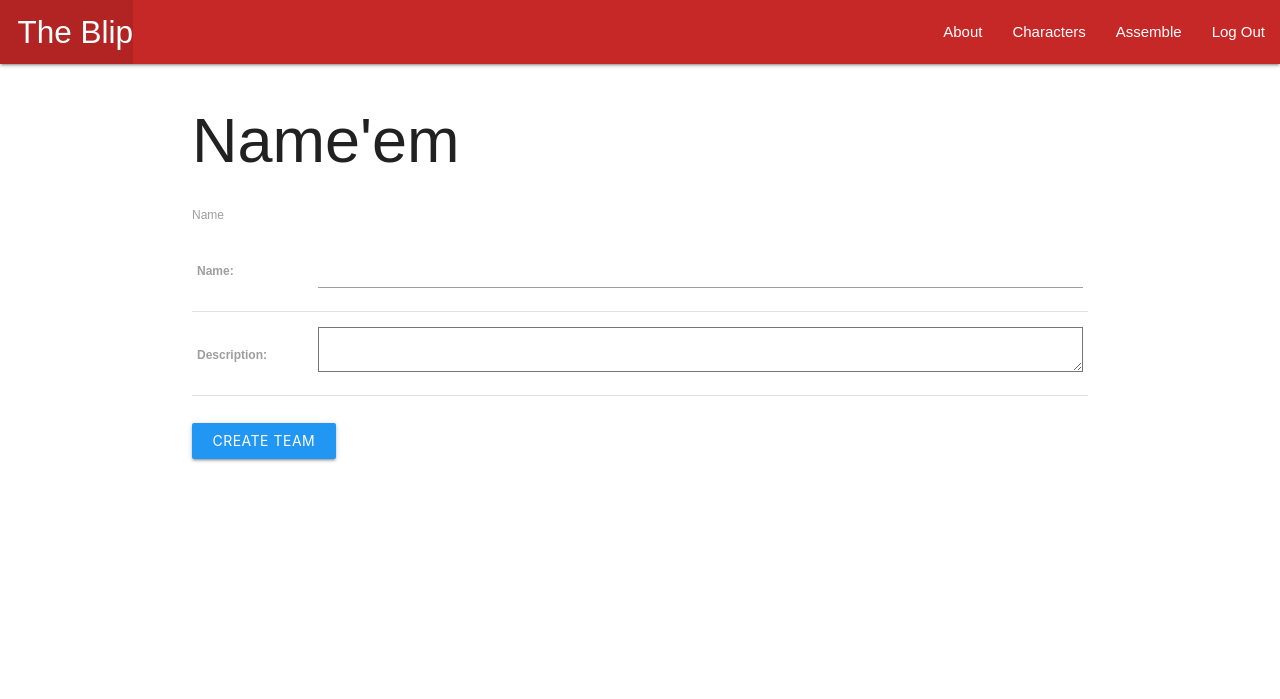
After one commit to foobar-undefined/the_blip, a Django app: page /teams/create/ in a window 1280 px wide. The commit adds this page. Shown: the top 699 px of the page. Run offline with Django 4.2, Linux system fonts and the light colour scheme; the visitor is signed in with stand-in values (Sample User, id 1); some web fonts are replaced.

Commit message:
wip: user can add a team with a name and description

```diff
--- a/main_app/models.py
+++ b/main_app/models.py
@@ -8,18 +8,17 @@ class Character(models.Model):
     name= models.CharField(max_length=100)
     description = models.TextField()
     thumbnail = models.TextField()
-    teams=models.ManyToManyField('Team', blank=True)
-    user = models.ForeignKey(User, on_delete=models.CASCADE)
 
     def __str__(self):
         return self.name
 
     def get_absolute_url(self):
-        return reverse('detail', kwargs={'char_id':self.character_id})
+        return reverse('characters_detail', kwargs={'pk':self.character_id})
 
 class Team(models.Model):
     name = models.CharField(max_length=50)
     characters = models.ManyToManyField(Character)
+    description = models.TextField()
     user = models.ForeignKey(User, on_delete=models.CASCADE)
 
     def __str__(self):
--- a/main_app/templates/base.html
+++ b/main_app/templates/base.html
@@ -22,7 +22,7 @@
           <li><a href="{% url 'about' %}">About</a></li>
           <li><a href="{% url 'characters' %}">Characters</a></li>
           {% if user.is_authenticated %}
-            <li><a href="{% url 'team'%}">Assemble Team</a></li>
+            <li><a href="{% url 'team'%}">Assemble</a></li>
             <li><a href="{% url 'logout'%}">Log Out</a></li>
           {% else %}
             <li><a href="{% url 'signup' %}">Sign Up</a></li>
--- a/main_app/templates/characters/characters.html
+++ b/main_app/templates/characters/characters.html
@@ -11,7 +11,7 @@
       {% for char in searched_characters %}
       <div class="col s12 m6 l3">
         <div class="card">
-          <a href="{%url 'details' char.id %}">
+          <a href="{%url 'characters_details' char.id %}">
           <div class="card-content">
             <span class="card-title">{{ char.name }} </span>
             <img src= '{{ char.thumbnail.path}}.{{ char.thumbnail.extension}}'  width="250" height="250">
--- a/main_app/templates/characters/details.html
+++ b/main_app/templates/characters/characters_details.html
@@ -8,7 +8,7 @@
   </div>
   {% if not is_in_team %}
     <!-- Add to Team Form -->
-    <form method="post" action="{% url 'details' character_id=char.character_id %}">
+    <form method="post" action="{% url 'characters_details' character_id=char.character_id %}">
       {% csrf_token %}
       <button type="submit" class="btn btn-primary">Add to Team</button>
     </form>
--- /dev/null
+++ b/main_app/templates/main_app/team_form.html
@@ -0,0 +1,26 @@
+{% extends 'base.html' %}
+{% block content %}
+
+{% if object %}
+    <h1 class="hero-card">Edit Team <h1>
+{% else %}
+    <h1 class="team-create"> Name'em</h1>
+{% endif %}
+
+<div class="assemble-container">
+    <label>Name </label>
+    <form method="POST" action="" autocomplete="off">
+        {% csrf_token %}
+        <table>
+        {{ form.as_table }}
+        </table>
+        <br>
+        <div class="assemble-name">
+            <input class="btn blue" type="submit" value="{% if object %} Update Team {% else %} Create Team {% endif %}">
+        </div>
+    </form>
+</div>
+
+
+
+{% endblock %}
--- a/main_app/templates/teams/team.html
+++ b/main_app/templates/teams/team.html
@@ -1,6 +1,9 @@
 {% extends 'base.html' %}
 {% block content %}
+
 <h1>Assemble your team </h1>
+<a href="{% url 'teams_create' %}">Assemble a Team</a></li>
+
 {% for el in team %}
 <div class="col s12 m6 l3">
   <div class="card">
--- a/main_app/urls.py
+++ b/main_app/urls.py
@@ -6,10 +6,12 @@ urlpatterns = [
         path('about/', views.about, name= 'about' ),
         path('characters/', views.display_char, name='characters'),
         path('search/', views.search_characters, name='search_characters'),
-        path('characters/<int:character_id>/', views.character_details, name='details'),
+        path('characters/<int:character_id>/', views.character_details, name='characters_details'),
         path('add_to_teams/<int:character_id>/<int:team_id>/', views.add_to_team, name='add_to_team'),
-        path('teams/team', views.team_index, name='team'),
+        path('teams/', views.team_index, name='team'),
         path('teams/<int:team_id>/', views.team_detail, name='team_detail'),
+        path('teams/create/', views.TeamCreate.as_view(), name='teams_create'),
+        path('teams/<int:team_id>/assoc_char/<int:character_id>', views.assoc_char, name='assoc_char'),
         path('teams/<int:team_id>/unassoc_char/<int:character_id>', views.unassoc_char, name='unassoc_char'),
         path('accounts/signup/', views.signup, name='signup'),
 
--- a/main_app/views.py
+++ b/main_app/views.py
@@ -1,3 +1,5 @@
+from django.forms.models import BaseModelForm
+from django.http import HttpResponse
 from django.views.generic.edit import CreateView,UpdateView, DeleteView
 from django.views.generic import ListView, DetailView
 from django.shortcuts import render, redirect
@@ -49,39 +51,58 @@ def character_details(request, character_id):
     user = request.user
 
     try:
-        character = Character.objects.get(character_id=character_data['id'], user=user)
+        character = Character.objects.get(character_id=character_data['id'])
     except Character.DoesNotExist:
         character = Character(
             character_id=character_data['id'],
             name=character_data['name'],
             description=character_data['description'] or '',
-            thumbnail=thumbnail_url,
-            user=user  # Associate the character with the user
+            thumbnail=thumbnail_url
         )
         character.save()
 
-    return render(request, 'characters/details.html', {
+    return render(request, 'characters/characters_details.html', {
     'char': character,
     'comics': comics
     })
 
 def team_index(request):
-    team = Team.objects.all()
-    return render(request, 'teams/team.html', {'team': team})
+    teams = Team.objects.filter(user=request.user)
+    return render(request, 'teams/team.html', {'team': teams})
 
 def team_detail(request, team_id):
     team = Team.objects.get(id=team_id)
     characters = team.characters.all()
-    print(characters)
+    # no_characters = Character.objects.exclude(id_in=characters)
     return render(request, 'teams/team_detail.html', {'team': team, 'characters': characters})
 
+# def add_to_team(request, character_id, team_id):
+#     character = get_object_or_404(Character, character_id = character_id)
+#     team = get_object_or_404(Team, id=team_id)
+#     if character not in team.characters.all():
+#         team.characters.add(characters)
+
+
+    # return redirect('team', team_id=team.id)
+
 def add_to_team(request, character_id, team_id):
-    character = get_object_or_404(Character, character_id = character_id)
-    team = get_object_or_404(Team, id=team_id)
+    team = Team.objects.get(id = team_id)
+    character = Character.objects.get(id=character_id)
     if character not in team.characters.all():
         team.characters.add(characters)
+    return redirect('team', team_id=team.id)
 
-    return redirect('team', team_id=team.id)
+def assoc_char(request, team_id, character_id):
+    team = Team.objects.get(id=team_id)
+    character = Character.objects.get(id=character_id)
+    team.characters.add(character)
+    return redirect('team_detail', team_id=team_id)
+
+def unassoc_char(request, team_id, character_id):
+    team = Team.objects.get(id = team_id)
+    character = Character.objects.get(id=character_id)
+    team.characters.remove(character)
+    return redirect('team_detail', team_id=team_id)
 
 def signup(request):
   error_message = ''
@@ -102,20 +123,17 @@ def signup(request):
   context = {'form': form, 'error_message': error_message}
   return render(request, 'registration/signup.html', context)
 
-def unassoc_char(request, team_id, character_id):
-    team = Team.objects.get(id = team_id)
-    character = Character.objects.get(id=character_id)
-    team.characters.remove(character)
-    return redirect('team_detail', team_id=team_id)
+class TeamCreate(LoginRequiredMixin, CreateView):
+    model = Team
+    fields = ['name','description']
 
-
-class TeamCreate(LoginRequiredMixin, ListView):
-    model = Team
-    fields = ['name', 'character', 'user']
+    def form_valid(self, form):
+        form.instance.user = self.request.user
+        return super().form_valid(form)
 
 class TeamUpdate(LoginRequiredMixin, DetailView):
     model = Team
-    fields = ['name', 'character']
+    fields = ['name']
 
 class TeamDelete(LoginRequiredMixin, DeleteView):
     model = Team
```
Also changed, not shown: main_app/migrations/0004_remove_character_teams_remove_character_user_and_more.py (added).
